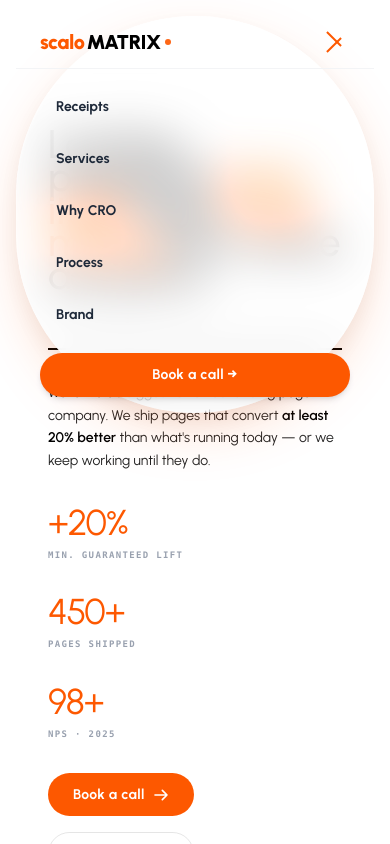
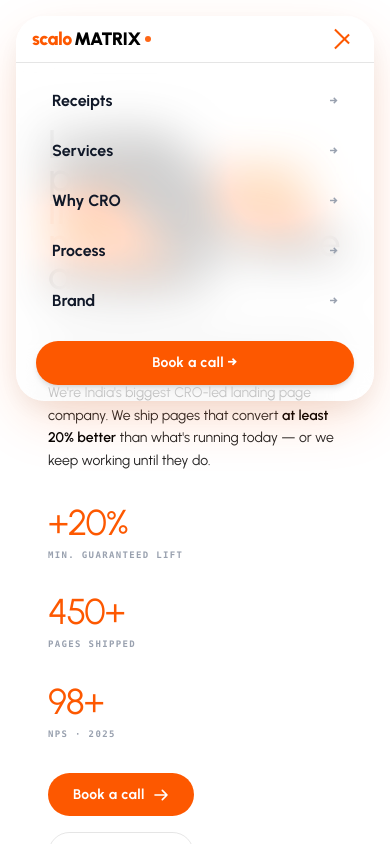
Before and after one commit to Vivekkrguptajio/scaloMatrix, a React (Vite) app in the folder commerce/: page / in a window 390 px wide. Both pictures are taken after a click on the button "Toggle Menu". Shown: the top 844 px of the page. Built offline with nearby package versions, Linux system fonts and the light colour scheme.

Commit message:
style: optimize Mobile View Navbar dropdown & touch targets without touching laptop desktop view

```diff
--- a/commerce/src/components/Navbar.jsx
+++ b/commerce/src/components/Navbar.jsx
@@ -30,9 +30,11 @@ export default function Navbar() {
     <header className="fixed left-0 right-0 z-50 flex justify-center transition-all duration-500 top-4 px-4 md:px-6">
       <nav
         id="navbar"
-        className="glass-navbar relative w-full flex flex-col transition-all duration-300 max-w-[1220px] rounded-full"
+        className={`glass-navbar relative w-full flex flex-col transition-all duration-300 max-w-[1220px] ${
+          menuOpen ? 'rounded-[28px]' : 'rounded-full'
+        }`}
       >
-        <div className="w-full flex items-center justify-between py-2.5 px-6 lg:px-8">
+        <div className="w-full flex items-center justify-between py-2 px-4 sm:px-6 lg:py-2.5 lg:px-8">
 
           {/* Logo */}
           <motion.a
@@ -42,7 +44,7 @@ export default function Navbar() {
             style={{ x: logoX, y: logoY }}
             className="group flex items-center gap-1 font-semibold tracking-tight select-none whitespace-nowrap z-10"
           >
-            <span className="text-xl md:text-2xl font-sans font-black tracking-tight flex items-center gap-0.5" style={{ fontFamily: "'Urbanist', sans-serif" }}>
+            <span className="text-lg sm:text-xl md:text-2xl font-sans font-black tracking-tight flex items-center gap-0.5" style={{ fontFamily: "'Urbanist', sans-serif" }}>
               <span className="text-[#FD5800]">scalo</span>
               <span className="text-black">MATRIX</span>
               <span className="w-1.5 h-1.5 rounded-full bg-[#FD5800] inline-block ml-0.5 animate-pulse" />
@@ -105,32 +107,34 @@ export default function Navbar() {
             {/* Mobile Menu Toggle */}
             <button
               onClick={() => setMenuOpen(!menuOpen)}
-              className="lg:hidden w-8 h-8 flex flex-col items-center justify-center gap-1.5"
+              className="lg:hidden p-1.5 rounded-lg flex flex-col items-center justify-center gap-1.5 active:scale-95 transition-transform"
+              aria-label="Toggle Menu"
             >
-              <span className={`w-5 h-[2px] transition-all duration-300 bg-[#FD5800] ${menuOpen ? 'rotate-45 translate-y-[5px]' : ''}`} />
+              <span className={`w-5 h-[2px] transition-all duration-300 bg-[#FD5800] ${menuOpen ? 'rotate-45 translate-y-[5.5px]' : ''}`} />
               <span className={`w-5 h-[2px] transition-all duration-300 bg-[#FD5800] ${menuOpen ? 'opacity-0' : ''}`} />
-              <span className={`w-5 h-[2px] transition-all duration-300 bg-[#FD5800] ${menuOpen ? '-rotate-45 -translate-y-[5px]' : ''}`} />
+              <span className={`w-5 h-[2px] transition-all duration-300 bg-[#FD5800] ${menuOpen ? '-rotate-45 -translate-y-[5.5px]' : ''}`} />
             </button>
           </div>
         </div>
 
-        {/* Mobile Menu */}
-        <div className={`lg:hidden overflow-hidden transition-all duration-300 ${menuOpen ? 'max-h-[75vh] opacity-100' : 'max-h-0 opacity-0'}`}>
-          <div className="px-6 py-4 flex flex-col gap-2 border-t border-gray-100">
+        {/* Mobile Menu Dropdown */}
+        <div className={`lg:hidden overflow-hidden transition-all duration-300 ${menuOpen ? 'max-h-[80vh] opacity-100' : 'max-h-0 opacity-0'}`}>
+          <div className="px-5 py-4 flex flex-col gap-1.5 border-t border-black/10">
             {navLinks.map((link) => (
               <a
                 key={link.label}
                 href={link.href}
                 onClick={() => setMenuOpen(false)}
-                className="flex items-center justify-between text-sm font-bold px-4 py-3 rounded-xl text-gray-800 hover:text-[#FD5800] hover:bg-orange-50/50 transition-all"
+                className="flex items-center justify-between text-base font-bold px-4 py-2.5 rounded-xl text-gray-900 hover:text-[#FD5800] hover:bg-[#FD5800]/10 transition-all"
               >
                 {link.label}
+                <span className="text-gray-400 text-xs">→</span>
               </a>
             ))}
             <a
               href="#contact"
               onClick={() => setMenuOpen(false)}
-              className="flex items-center justify-center gap-2 text-sm font-bold rounded-full px-4 py-3 mt-2 bg-[#FD5800] text-white hover:bg-black transition-colors tracking-wide shadow-md"
+              className="flex items-center justify-center gap-2 text-sm font-bold rounded-full px-5 py-3 mt-3 bg-[#FD5800] text-white hover:bg-black transition-colors tracking-wide shadow-md active:scale-98"
             >
               Book a call →
             </a>
```
